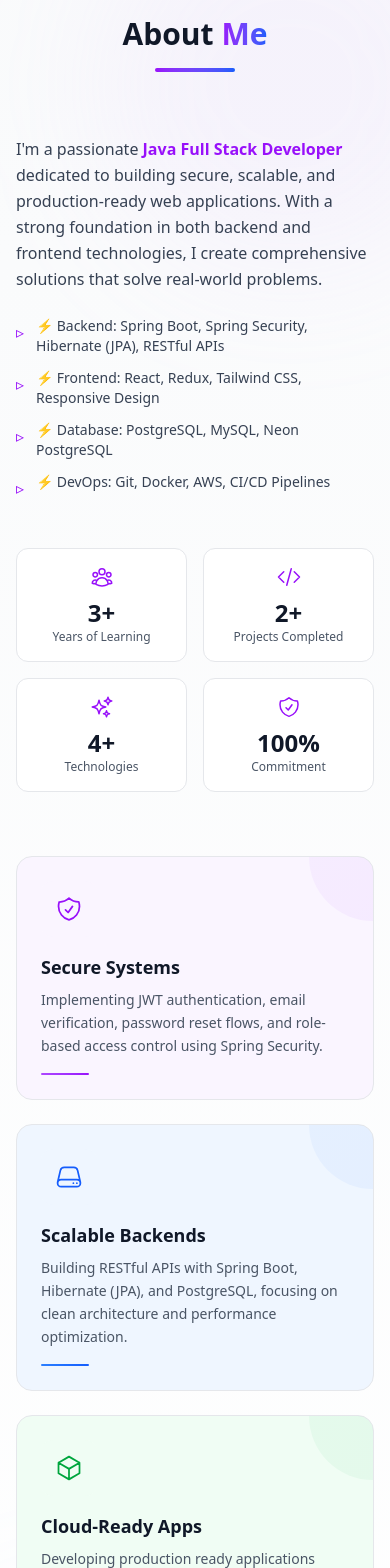
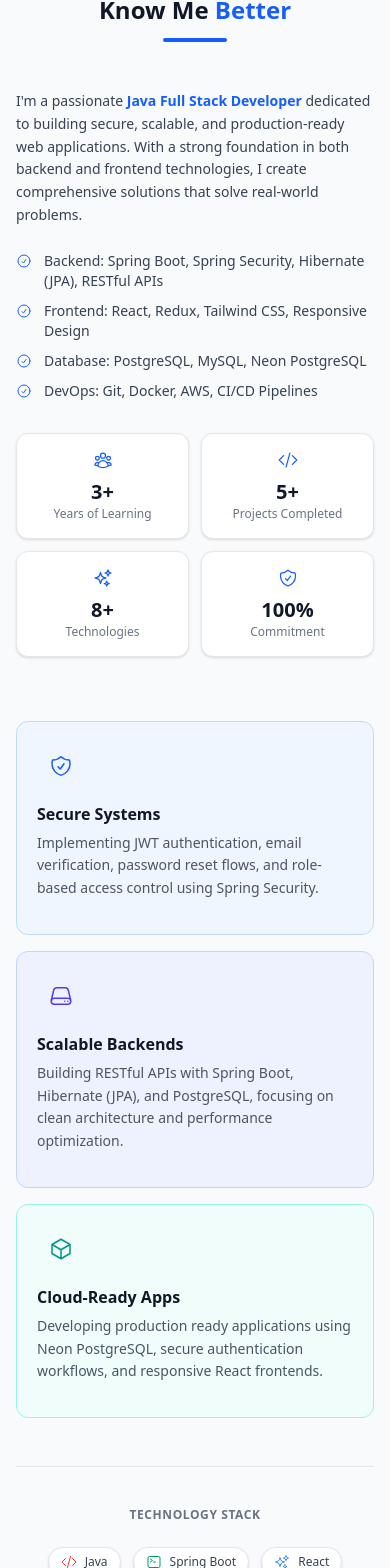
Before and after one commit to mohankumaronly/portfolio, a React (Vite) app: page / in a window 390 px wide. Shown: the part 1034-2602 px from the top of the page. Built offline with nearby package versions, Linux system fonts and the light colour scheme.

Commit message:
refactor: clean professional about section with improved animations and mobile responsiveness

```diff
--- a/src/components/About.jsx
+++ b/src/components/About.jsx
@@ -7,7 +7,8 @@ import {
   CloudArrowUpIcon,
   CommandLineIcon,
   UserGroupIcon,
-  SparklesIcon
+  SparklesIcon,
+  CheckCircleIcon
 } from "@heroicons/react/24/outline";
 
 const highlights = [
@@ -15,153 +16,152 @@ const highlights = [
     title: "Secure Systems",
     desc: "Implementing JWT authentication, email verification, password reset flows, and role-based access control using Spring Security.",
     icon: ShieldCheckIcon,
-    color: "from-purple-500 to-purple-600",
-    bgColor: "bg-purple-50 dark:bg-purple-900/20",
-    iconColor: "text-purple-600 dark:text-purple-400"
+    bgColor: "bg-blue-50 dark:bg-blue-900/20",
+    iconColor: "text-blue-600 dark:text-blue-400",
+    borderColor: "border-blue-200 dark:border-blue-800"
   },
   {
     title: "Scalable Backends",
     desc: "Building RESTful APIs with Spring Boot, Hibernate (JPA), and PostgreSQL, focusing on clean architecture and performance optimization.",
     icon: ServerIcon,
-    color: "from-blue-500 to-blue-600",
-    bgColor: "bg-blue-50 dark:bg-blue-900/20",
-    iconColor: "text-blue-600 dark:text-blue-400"
+    bgColor: "bg-indigo-50 dark:bg-indigo-900/20",
+    iconColor: "text-indigo-600 dark:text-indigo-400",
+    borderColor: "border-indigo-200 dark:border-indigo-800"
   },
   {
     title: "Cloud-Ready Apps",
     desc: "Developing production ready applications using Neon PostgreSQL, secure authentication workflows, and responsive React frontends.",
     icon: CubeIcon,
-    color: "from-green-500 to-green-600",
-    bgColor: "bg-green-50 dark:bg-green-900/20",
-    iconColor: "text-green-600 dark:text-green-400"
+    bgColor: "bg-teal-50 dark:bg-teal-900/20",
+    iconColor: "text-teal-600 dark:text-teal-400",
+    borderColor: "border-teal-200 dark:border-teal-800"
   },
 ];
 
 const techStack = [
   { name: "Java", icon: CodeBracketIcon, color: "text-red-500" },
-  { name: "Spring Boot", icon: CommandLineIcon, color: "text-green-600" },
+  { name: "Spring Boot", icon: CommandLineIcon, color: "text-emerald-600" },
   { name: "React", icon: SparklesIcon, color: "text-blue-500" },
-  { name: "PostgreSQL", icon: CloudArrowUpIcon, color: "text-blue-800" },
+  { name: "PostgreSQL", icon: CloudArrowUpIcon, color: "text-blue-700" },
+];
+
+const stats = [
+  { number: "3+", label: "Years of Learning", icon: UserGroupIcon },
+  { number: "5+", label: "Projects Completed", icon: CodeBracketIcon },
+  { number: "8+", label: "Technologies", icon: SparklesIcon },
+  { number: "100%", label: "Commitment", icon: ShieldCheckIcon },
+];
+
+const expertise = [
+  "Backend: Spring Boot, Spring Security, Hibernate (JPA), RESTful APIs",
+  "Frontend: React, Redux, Tailwind CSS, Responsive Design",
+  "Database: PostgreSQL, MySQL, Neon PostgreSQL",
+  "DevOps: Git, Docker, AWS, CI/CD Pipelines",
 ];
 
 const About = () => {
   return (
     <section
       id="about"
-      className="py-20 sm:py-28 px-4 sm:px-6 lg:px-8 bg-gradient-to-b from-gray-50 to-white dark:from-gray-900 dark:to-gray-800 relative overflow-hidden"
+      className="py-16 sm:py-20 md:py-24 px-4 sm:px-6 lg:px-8 bg-gray-50 dark:bg-gray-900 relative"
     >
-      {/* Decorative background elements */}
-      <div className="absolute inset-0 overflow-hidden pointer-events-none">
-        <div className="absolute top-0 left-1/4 w-96 h-96 bg-purple-300/10 dark:bg-purple-900/10 rounded-full filter blur-3xl"></div>
-        <div className="absolute bottom-0 right-1/4 w-96 h-96 bg-blue-300/10 dark:bg-blue-900/10 rounded-full filter blur-3xl"></div>
-      </div>
+      <div className="max-w-6xl mx-auto">
 
-      <div className="max-w-6xl mx-auto relative z-10">
         {/* Section Header */}
         <motion.div
-          initial={{ opacity: 0, y: 30 }}
+          initial={{ opacity: 0, y: 20 }}
           whileInView={{ opacity: 1, y: 0 }}
-          transition={{ duration: 0.6 }}
+          transition={{ duration: 0.5 }}
           viewport={{ once: true }}
-          className="text-center mb-16"
+          className="text-center mb-12 md:mb-16"
         >
-          <span className="inline-block px-4 py-1.5 mb-4 text-xs font-semibold tracking-wider text-purple-600 dark:text-purple-400 bg-purple-100 dark:bg-purple-900/30 rounded-full">
-            GET TO KNOW ME
+          <span className="inline-block px-3 py-1 mb-3 text-xs font-semibold tracking-wider text-blue-600 dark:text-blue-400 bg-blue-100 dark:bg-blue-900/30 rounded-full">
+            ABOUT ME
           </span>
-          <h2 className="text-3xl sm:text-4xl md:text-5xl font-bold text-gray-900 dark:text-white">
-            About <span className="bg-gradient-to-r from-purple-600 to-blue-600 bg-clip-text text-transparent">Me</span>
+          <h2 className="text-2xl sm:text-3xl md:text-4xl lg:text-5xl font-bold text-gray-900 dark:text-white">
+            Know Me <span className="text-blue-600 dark:text-blue-400">Better</span>
           </h2>
-          <div className="w-20 h-1 bg-gradient-to-r from-purple-600 to-blue-600 rounded-full mx-auto mt-4"></div>
+          <div className="w-16 h-1 bg-blue-600 dark:bg-blue-400 rounded-full mx-auto mt-3"></div>
         </motion.div>
 
-        {/* Main Description with Timeline */}
-        <div className="grid lg:grid-cols-5 gap-12 items-start mb-16">
+        {/* Main Content Grid */}
+        <div className="grid lg:grid-cols-5 gap-8 md:gap-12 mb-16">
+
+          {/* Left Content */}
           <motion.div
-            initial={{ opacity: 0, x: -30 }}
+            initial={{ opacity: 0, x: -20 }}
             whileInView={{ opacity: 1, x: 0 }}
-            transition={{ duration: 0.6 }}
+            transition={{ duration: 0.5 }}
             viewport={{ once: true }}
             className="lg:col-span-3"
           >
-            <p className="text-base sm:text-lg text-gray-700 dark:text-gray-300 leading-relaxed">
-              I'm a passionate <span className="font-semibold text-purple-600 dark:text-purple-400">Java Full Stack Developer</span> dedicated to building
+            <p className="text-sm sm:text-base md:text-lg text-gray-700 dark:text-gray-300 leading-relaxed">
+              I'm a passionate <span className="font-semibold text-blue-600 dark:text-blue-400">Java Full Stack Developer</span> dedicated to building
               secure, scalable, and production-ready web applications. With a strong
               foundation in both backend and frontend technologies, I create
               comprehensive solutions that solve real-world problems.
             </p>
-            <div className="mt-6 space-y-3">
-              {[
-                "⚡ Backend: Spring Boot, Spring Security, Hibernate (JPA), RESTful APIs",
-                "⚡ Frontend: React, Redux, Tailwind CSS, Responsive Design",
-                "⚡ Database: PostgreSQL, MySQL, Neon PostgreSQL",
-                "⚡ DevOps: Git, Docker, AWS, CI/CD Pipelines",
-              ].map((item, index) => (
+
+            <div className="mt-6 space-y-2.5">
+              {expertise.map((item, index) => (
                 <motion.div
                   key={index}
-                  initial={{ opacity: 0, x: -20 }}
+                  initial={{ opacity: 0, x: -15 }}
                   whileInView={{ opacity: 1, x: 0 }}
-                  transition={{ delay: index * 0.1, duration: 0.5 }}
+                  transition={{ delay: index * 0.08, duration: 0.4 }}
                   viewport={{ once: true }}
                   className="flex items-start gap-3 text-gray-700 dark:text-gray-300"
                 >
-                  <span className="text-purple-600 dark:text-purple-400 mt-1">▹</span>
+                  <CheckCircleIcon className="w-4 h-4 text-blue-600 dark:text-blue-400 mt-0.5 flex-shrink-0" />
                   <span className="text-sm sm:text-base">{item}</span>
                 </motion.div>
               ))}
             </div>
           </motion.div>
 
-          {/* Stats with icons */}
+          {/* Stats Grid */}
           <motion.div
-            initial={{ opacity: 0, x: 30 }}
+            initial={{ opacity: 0, x: 20 }}
             whileInView={{ opacity: 1, x: 0 }}
-            transition={{ duration: 0.6 }}
+            transition={{ duration: 0.5 }}
             viewport={{ once: true }}
-            className="lg:col-span-2 grid grid-cols-2 gap-4"
+            className="lg:col-span-2 grid grid-cols-2 gap-3 sm:gap-4"
           >
-            {[
-              { number: "3+", label: "Years of Learning", icon: UserGroupIcon },
-              { number: "2+", label: "Projects Completed", icon: CodeBracketIcon },
-              { number: "4+", label: "Technologies", icon: SparklesIcon },
-              { number: "100%", label: "Commitment", icon: ShieldCheckIcon },
-            ].map((stat, index) => (
+            {stats.map((stat, index) => (
               <motion.div
                 key={index}
-                initial={{ opacity: 0, scale: 0.8 }}
+                initial={{ opacity: 0, scale: 0.9 }}
                 whileInView={{ opacity: 1, scale: 1 }}
-                transition={{ delay: index * 0.1, duration: 0.5 }}
+                transition={{ delay: index * 0.08, duration: 0.4 }}
                 viewport={{ once: true }}
-                className="bg-white dark:bg-gray-800/50 rounded-xl p-4 text-center border border-gray-200 dark:border-gray-700 hover:shadow-lg hover:shadow-purple-500/10 transition-all duration-300 hover:-translate-y-1"
+                whileHover={{ y: -4 }}
+                className="bg-white dark:bg-gray-800 rounded-xl p-4 text-center border border-gray-200 dark:border-gray-700 shadow-sm hover:shadow-md transition-all duration-300"
               >
-                <div className="flex justify-center mb-2">
-                  <stat.icon className="w-6 h-6 text-purple-600 dark:text-purple-400" />
-                </div>
-                <div className="text-2xl font-bold text-gray-900 dark:text-white">{stat.number}</div>
-                <div className="text-xs text-gray-600 dark:text-gray-400">{stat.label}</div>
+                <stat.icon className="w-5 h-5 text-blue-600 dark:text-blue-400 mx-auto mb-2" />
+                <div className="text-xl sm:text-2xl font-bold text-gray-900 dark:text-white">{stat.number}</div>
+                <div className="text-xs text-gray-500 dark:text-gray-400">{stat.label}</div>
               </motion.div>
             ))}
           </motion.div>
         </div>
 
         {/* Highlights Cards */}
-        <div className="grid gap-6 md:gap-8 grid-cols-1 md:grid-cols-3">
+        <div className="grid gap-4 sm:gap-6 grid-cols-1 md:grid-cols-3">
           {highlights.map((item, i) => (
             <motion.div
               key={item.title}
-              initial={{ opacity: 0, y: 30 }}
+              initial={{ opacity: 0, y: 20 }}
               whileInView={{ opacity: 1, y: 0 }}
-              transition={{ delay: i * 0.15, duration: 0.6 }}
+              transition={{ delay: i * 0.1, duration: 0.5 }}
               viewport={{ once: true, margin: "-50px" }}
-              whileHover={{ y: -8, scale: 1.02 }}
-              className={`${item.bgColor} rounded-2xl p-6 border border-gray-200 dark:border-gray-700 hover:shadow-xl transition-all duration-300 group relative overflow-hidden`}
+              whileHover={{ y: -6 }}
+              className={`${item.bgColor} rounded-xl p-5 sm:p-6 border ${item.borderColor} hover:shadow-lg transition-all duration-300`}
             >
-              <div className={`absolute top-0 right-0 w-32 h-32 bg-gradient-to-br ${item.color} opacity-5 rounded-full transform translate-x-16 -translate-y-16 group-hover:scale-150 transition-transform duration-500`}></div>
-
-              <div className={`w-14 h-14 rounded-xl ${item.bgColor} flex items-center justify-center mb-4 group-hover:scale-110 transition-transform duration-300`}>
-                <item.icon className={`w-7 h-7 ${item.iconColor}`} />
+              <div className={`w-12 h-12 rounded-lg ${item.bgColor} flex items-center justify-center mb-3`}>
+                <item.icon className={`w-6 h-6 ${item.iconColor}`} />
               </div>
 
-              <h3 className="text-lg font-semibold text-gray-900 dark:text-white mb-2">
+              <h3 className="text-base sm:text-lg font-semibold text-gray-900 dark:text-white mb-1.5">
                 {item.title}
               </h3>
 
@@ -169,35 +169,35 @@ const About = () => {
                 {item.desc}
               </p>
 
-              <div className={`mt-4 w-12 h-0.5 bg-gradient-to-r ${item.color} rounded-full group-hover:w-20 transition-all duration-300`}></div>
+              <div className={`mt-3 w-10 h-0.5 ${item.iconColor} rounded-full`}></div>
             </motion.div>
           ))}
         </div>
 
-        {/* Tech Stack Section */}
+        {/* Tech Stack */}
         <motion.div
-          initial={{ opacity: 0, y: 20 }}
+          initial={{ opacity: 0, y: 15 }}
           whileInView={{ opacity: 1, y: 0 }}
-          transition={{ delay: 0.6, duration: 0.6 }}
+          transition={{ delay: 0.4, duration: 0.5 }}
           viewport={{ once: true }}
-          className="mt-16 pt-12 border-t border-gray-200 dark:border-gray-700"
+          className="mt-12 pt-10 border-t border-gray-200 dark:border-gray-700"
         >
-          <h3 className="text-center text-sm font-semibold text-gray-500 dark:text-gray-400 uppercase tracking-wider mb-8">
+          <h3 className="text-center text-xs font-semibold text-gray-500 dark:text-gray-400 uppercase tracking-wider mb-6">
             Technology Stack
           </h3>
-          <div className="flex flex-wrap justify-center gap-4 sm:gap-6">
+          <div className="flex flex-wrap justify-center gap-3 sm:gap-4">
             {techStack.map((tech, index) => (
               <motion.div
                 key={tech.name}
-                initial={{ opacity: 0, scale: 0.8 }}
+                initial={{ opacity: 0, scale: 0.9 }}
                 whileInView={{ opacity: 1, scale: 1 }}
-                transition={{ delay: index * 0.1, duration: 0.4 }}
+                transition={{ delay: index * 0.08, duration: 0.3 }}
                 viewport={{ once: true }}
-                whileHover={{ y: -4, scale: 1.05 }}
-                className="flex items-center gap-2 px-4 py-2 bg-white dark:bg-gray-800 rounded-full border border-gray-200 dark:border-gray-700 shadow-sm hover:shadow-md transition-all duration-300"
+                whileHover={{ y: -3 }}
+                className="flex items-center gap-2 px-3 py-1.5 sm:px-4 sm:py-2 bg-white dark:bg-gray-800 rounded-full border border-gray-200 dark:border-gray-700 shadow-sm hover:shadow-md transition-all duration-300"
               >
-                <tech.icon className={`w-5 h-5 ${tech.color}`} />
-                <span className="text-sm font-medium text-gray-700 dark:text-gray-300">{tech.name}</span>
+                <tech.icon className={`w-4 h-4 sm:w-5 sm:h-5 ${tech.color}`} />
+                <span className="text-xs sm:text-sm font-medium text-gray-700 dark:text-gray-300">{tech.name}</span>
               </motion.div>
             ))}
           </div>
```
